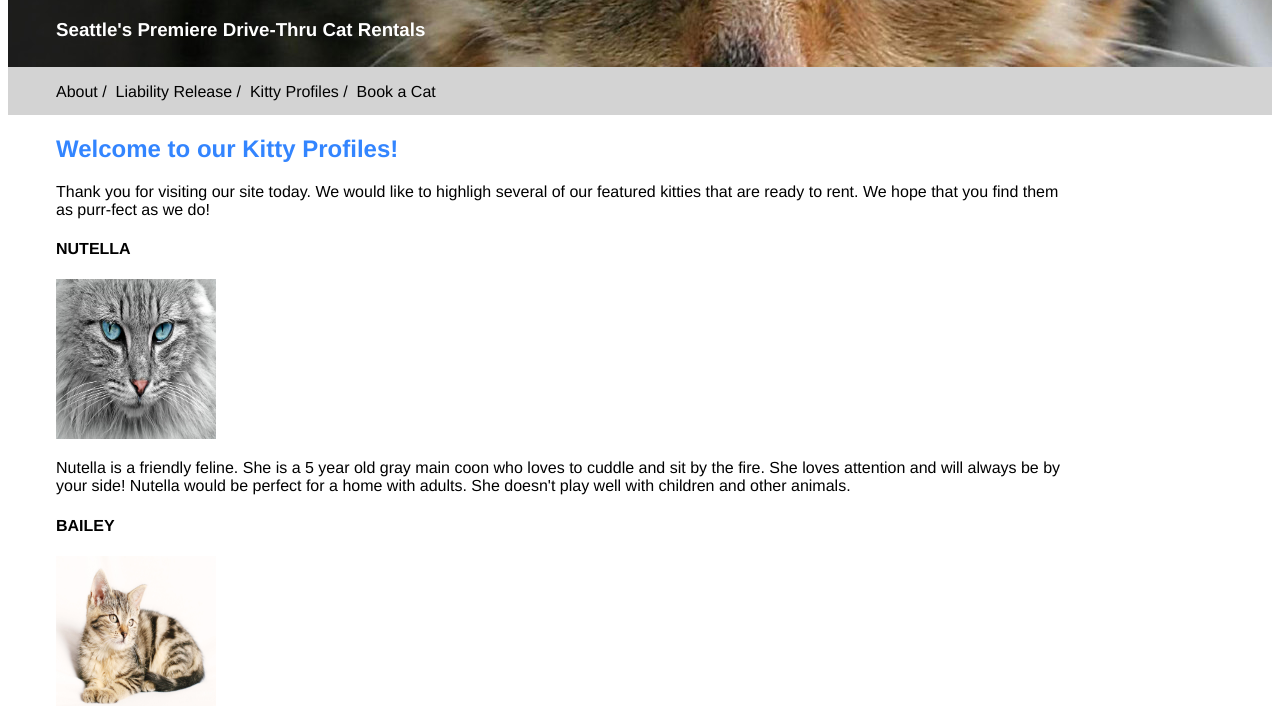
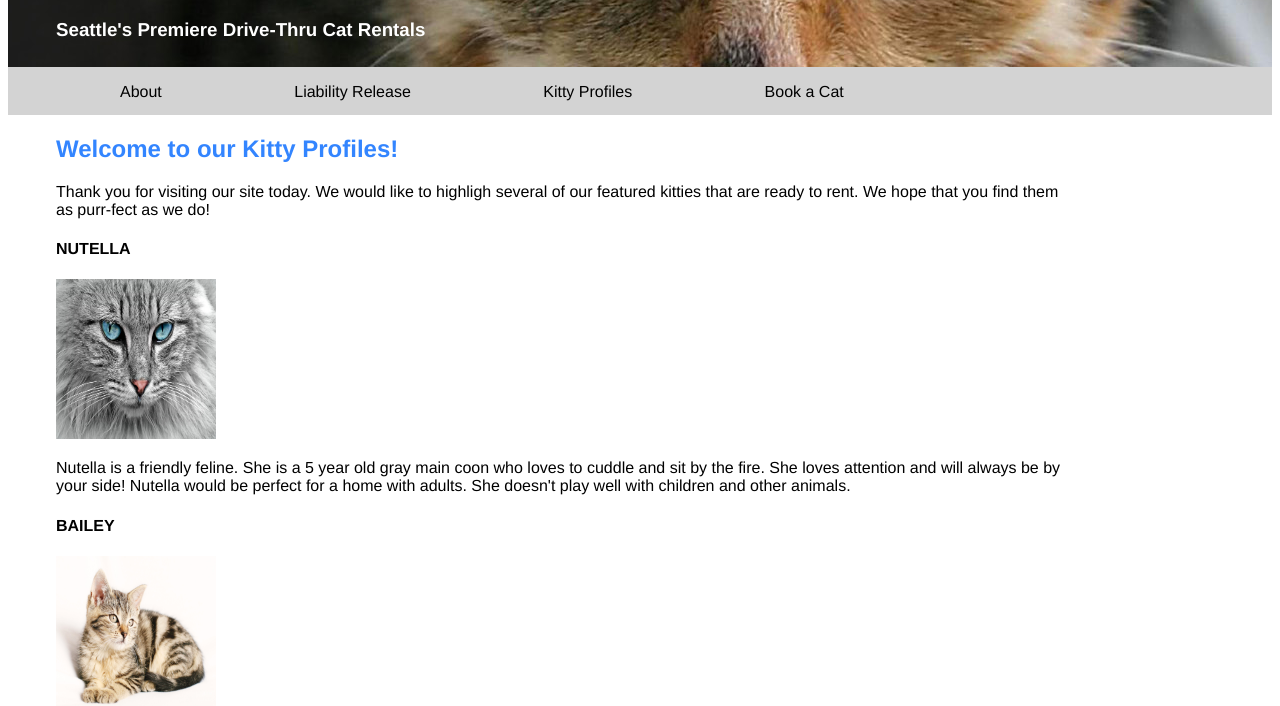
Before and after one commit to katiemartell/module-4, a plain HTML site: page kitty-profiles.html in a window 1280 px wide. Shown: the part 133-839 px from the top of the page. Drawn offline with Linux system fonts and the light colour scheme.

Commit message:
modified my index and kitty profile pages to make them more accessible

```diff
--- a/kitty-profiles.html
+++ b/kitty-profiles.html
@@ -11,10 +11,10 @@
     <h3>Seattle's Premiere Drive-Thru Cat Rentals</h3>
   </header>
   <nav class="global-nav">
-    <a class="header-link" href="index.html">About /</a>
-    <a class="header-link" href="#">  &nbsp;Liability Release  /</a>
-    <a class="header-link" href="#">  &nbsp;Kitty Profiles    /</a>
-    <a class="header-link" href="#">  &nbsp;Book a Cat</a>
+    <a class="header-link" href="index.html">About</a>
+    <a class="header-link" href="#"> Liability Release</a>
+    <a class="header-link" href="#"> Kitty Profiles</a>
+    <a class="header-link" href="#"> Book a Cat</a>
   </nav>
   <section class="kitty-profile-main">
     <article>
--- a/styles/styles.css
+++ b/styles/styles.css
@@ -10,6 +10,7 @@ body {
 }
 .header-link{
   color:black;
+  padding: 4rem;
 }
 .global-nav{
   height: 1rem;
```
Also changed, not shown: index.html (+4 -4 lines).
